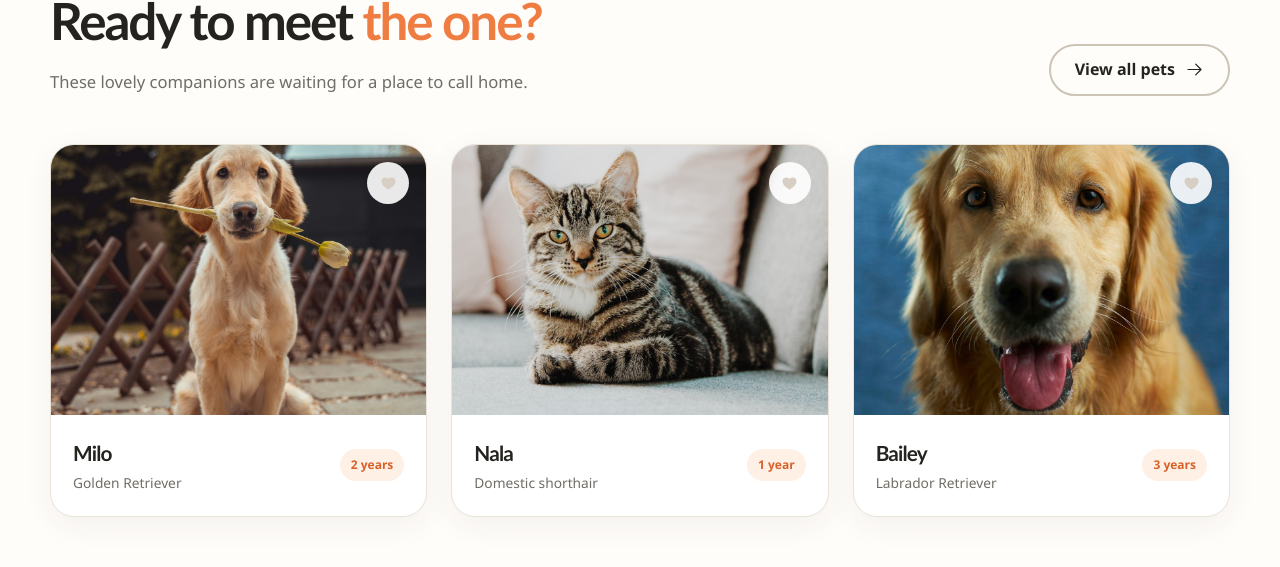
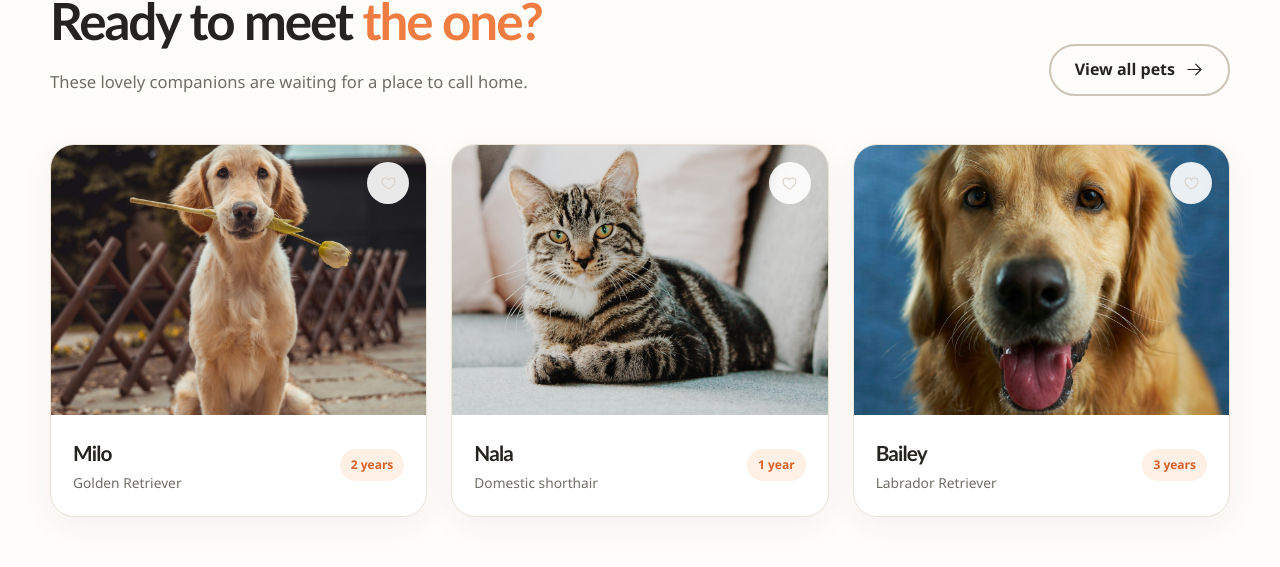
Before and after one commit to Florex-code/Pet-Care-Management-System, a Next.js app in the folder Frontend/: page / in a window 1280 px wide. Shown: the part 3201-3768 px from the top of the page. Built offline with nearby package versions, Linux system fonts and the light colour scheme; no server answers.

Commit message:
feat: activate adoption pet favorites

```diff
--- a/Frontend/src/LandingPage/LandingPage.css
+++ b/Frontend/src/LandingPage/LandingPage.css
@@ -130,6 +130,7 @@ h2 span, h1 span { color: var(--orange); }
 .pet-card:hover .pet-card__visual > span { transform: scale(1.07) rotate(2deg); }
 .pet-card__visual button { position: absolute; top: 17px; right: 17px; width: 42px; height: 42px; display: grid; place-items: center; border: 0; border-radius: 50%; background: rgba(255,255,255,.9); color: #d7cec4; cursor: pointer; transition: color .2s, transform .2s; }
 .pet-card__visual button:hover { color: var(--orange); transform: scale(1.08); }
+.pet-card__visual button[aria-pressed="true"] { background: var(--orange); color: white; transform: scale(1.06); }
 .pet-card__visual button svg { width: 21px; }
 .pet-card__body { display: flex; align-items: center; justify-content: space-between; padding: 21px 22px; }
 .pet-card__body h3 { margin-bottom: 2px; font-size: 1.3rem; }.pet-card__body p { margin: 0; color: var(--muted); font-size: .86rem; }.pet-card__body > span { padding: 6px 11px; border-radius: 99px; background: var(--orange-soft); color: var(--orange-dark); font-size: .75rem; font-weight: 750; }
--- a/Frontend/src/LandingPage/components/Adoption.tsx
+++ b/Frontend/src/LandingPage/components/Adoption.tsx
@@ -1,26 +1,55 @@
 "use client";
+
 import { ArrowRight, Heart } from "@phosphor-icons/react";
 import Link from "next/link";
 import { useEffect, useState } from "react";
-import { loadStore, seed } from "@/Data/store";
+import { seed } from "@/Data/store";
+import { getPublicAdoptions } from "@/shared/api/dashboard";
+import { loadFavoritePets, toggleFavoritePet } from "@/shared/favorites";
 
 export function Adoption() {
-  const [pets, setPets] = useState(seed.adoptions);
-  useEffect(() => { setPets(loadStore().adoptions.slice(0, 3)); }, []);
+  const [pets, setPets] = useState(seed.adoptions.slice(0, 3));
+  const [favorites, setFavorites] = useState<string[]>([]);
+
+  useEffect(() => {
+    setFavorites(loadFavoritePets());
+    getPublicAdoptions().then((items) => setPets(items.slice(0, 3))).catch(() => undefined);
+  }, []);
+
   return (
     <section className="section adoption" id="adoption">
       <div className="container">
         <div className="section-heading-row">
-          <div className="section-heading"><span className="eyebrow">Find your new best friend</span><h2>Ready to meet <span>the one?</span></h2><p>These lovely companions are waiting for a place to call home.</p></div>
+          <div className="section-heading">
+            <span className="eyebrow">Find your new best friend</span>
+            <h2>Ready to meet <span>the one?</span></h2>
+            <p>These lovely companions are waiting for a place to call home.</p>
+          </div>
           <Link className="button button--outline" href="/adoption">View all pets <ArrowRight /></Link>
         </div>
         <div className="pet-grid" id="all-pets">
-          {pets.map((pet, index) => (
-            <article className="pet-card" key={pet.id}>
-              <div className={`pet-card__visual ${["peach", "sage", "lilac"][index % 3]}`} style={pet.photo ? { backgroundImage: `url(${pet.photo})`, backgroundSize: "cover", backgroundPosition: "center" } : undefined}>{!pet.photo && <span role="img" aria-label={pet.breed}>{pet.species === "Cat" ? "🐈" : "🐕"}</span>}<button type="button" aria-label={`Save ${pet.name}`}><Heart weight="fill" /></button></div>
-              <div className="pet-card__body"><div><h3>{pet.name}</h3><p>{pet.breed}</p></div><span>{pet.age}</span></div>
-            </article>
-          ))}
+          {pets.map((pet, index) => {
+            const favorite = favorites.includes(pet.id);
+            return (
+              <article className="pet-card" key={pet.id}>
+                <div
+                  className={`pet-card__visual ${["peach", "sage", "lilac"][index % 3]}`}
+                  style={pet.photo ? { backgroundImage: `url(${pet.photo})`, backgroundSize: "cover", backgroundPosition: "center" } : undefined}
+                >
+                  {!pet.photo && <span role="img" aria-label={pet.breed}>{pet.species === "Cat" ? "🐈" : "🐕"}</span>}
+                  <button
+                    type="button"
+                    aria-label={`${favorite ? "Remove" : "Save"} ${pet.name}`}
+                    aria-pressed={favorite}
+                    onClick={() => setFavorites((current) => toggleFavoritePet(current, pet.id))}
+                  >
+                    <Heart weight={favorite ? "fill" : "regular"} />
+                  </button>
+                </div>
+                <div className="pet-card__body"><div><h3>{pet.name}</h3><p>{pet.breed}</p></div><span>{pet.age}</span></div>
+              </article>
+            );
+          })}
         </div>
       </div>
     </section>
--- /dev/null
+++ b/Frontend/src/shared/favorites.ts
@@ -0,0 +1,16 @@
+const FAVORITES_KEY = "pawcare-adoption-favorites-v1";
+
+export function loadFavoritePets(): string[] {
+  try {
+    const value = JSON.parse(localStorage.getItem(FAVORITES_KEY) || "[]");
+    return Array.isArray(value) ? value.filter((id): id is string => typeof id === "string") : [];
+  } catch {
+    return [];
+  }
+}
+
+export function toggleFavoritePet(current: string[], petId: string): string[] {
+  const next = current.includes(petId) ? current.filter((id) => id !== petId) : [...current, petId];
+  localStorage.setItem(FAVORITES_KEY, JSON.stringify(next));
+  return next;
+}
```
Also changed, not shown: Frontend/src/Adoption/AdoptionPage.module.css (+19 -0 lines), Frontend/src/Adoption/AdoptionPage.tsx (+12 -0 lines).
